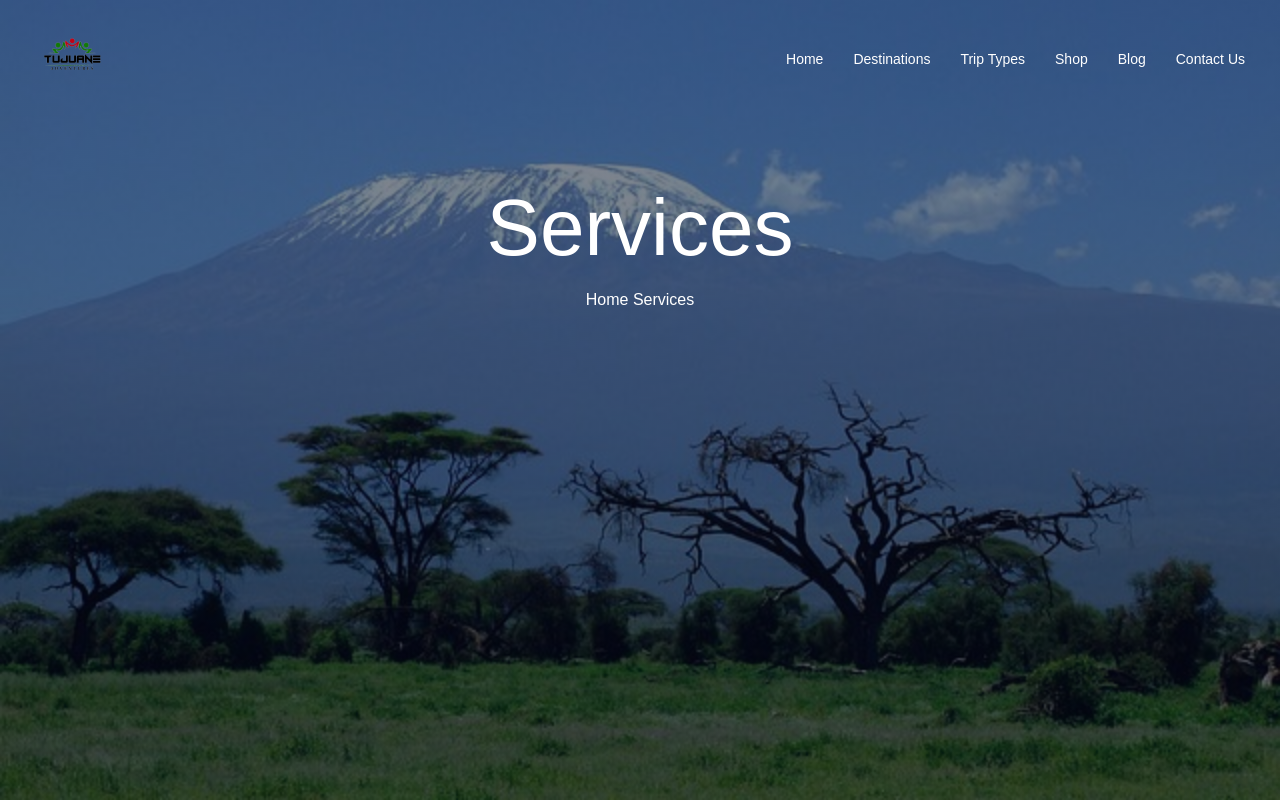
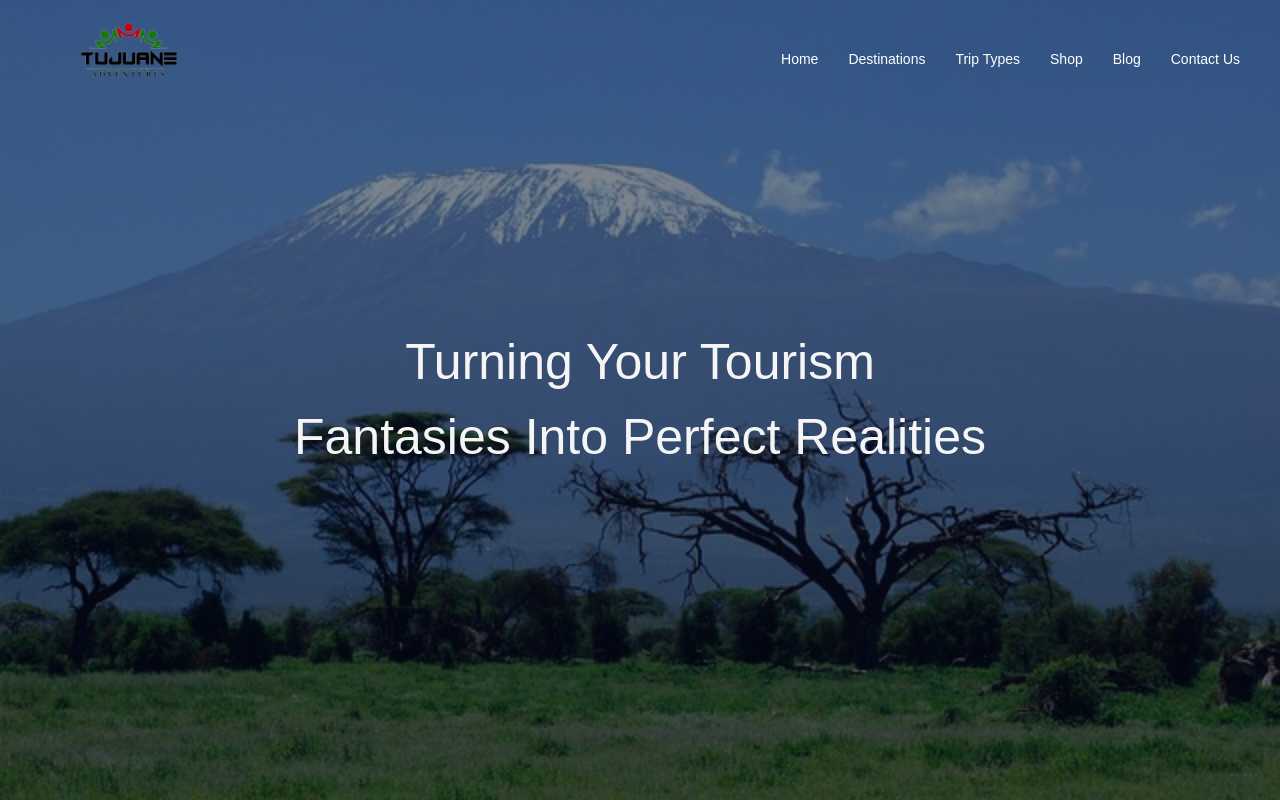
Before and after one commit to Olvine23/Tujuane-E-commerce-System, a React (Vite) app: page / in a window 1280 px wide. Shown: the top 800 px of the page. Built offline with nearby package versions, Linux system fonts and the light colour scheme.

Commit message:
increased the logo side and changed the words on the landing page

```diff
--- a/src/Components/NavBar.css
+++ b/src/Components/NavBar.css
@@ -10,13 +10,14 @@
     justify-content: space-between;
     align-items: center;
     background: transparent;
-    /* background-color: #333; */
     color: #fff;
-    padding: 10px 20px;
+    padding: 60px 20px;
+
+    position: absolute;
   }
 
   .logo img {
-    height: 100px; /* Adjust the height of the logo as needed */
+    height: 170px;/* Adjust the height of the logo as needed */
     width: auto;
     cursor: pointer;
   }
@@ -24,6 +25,7 @@
   .nav-links {
     list-style-type: none;
     display: flex;
+    margin-right: 25px;
   }
 
   .nav-item {
--- a/src/pages/Base.css
+++ b/src/pages/Base.css
@@ -19,25 +19,30 @@ body {
     background-attachment: scroll;
     background-repeat: no-repeat;
     background-size: cover;
-
     background-position: center;
      background-image: linear-gradient(rgba(4, 9,30,0.5), rgba(4,9,30,0.5)), url(/images/bg4.jpg);
   }
+  .navbar{
+    display: flex;
+    width: 100%;
+
+  }
 
 .text-box h1{
-  font-size: 80px;
+  font-size: 50px;
   margin: 0px;
   text-align: center;
   pointer-events: none;
+  width: 700px;
 }
 .text-box{
   align-items: center;
   position: absolute;
-  top: 30%;
-  left: 50%;
-  transform: translate(-50%, -50%);
-  color: #fff;
+  color: #f5f5f5;
   text-align: center;
   pointer-events: none;
-
+  display: flex;
+  width: 100%;
+  height: 100%;
+  justify-content: center;
 }
--- a/src/pages/Base.jsx
+++ b/src/pages/Base.jsx
@@ -15,10 +15,14 @@ const Base = () =>{
   return(
     <>
     <div className="showcase">
+      <div className="navbar">
       <Navbar/>
+
+      </div>
       <div className='text-box'>
-        <h1>Services</h1>
-        <p>Home Services</p>
+        {/* <h1>Services</h1>
+        <p>Home Services</p> */}
+        <h1>Turning Your Tourism Fantasies Into Perfect Realities</h1>
       </div>
     </div>
 
```
